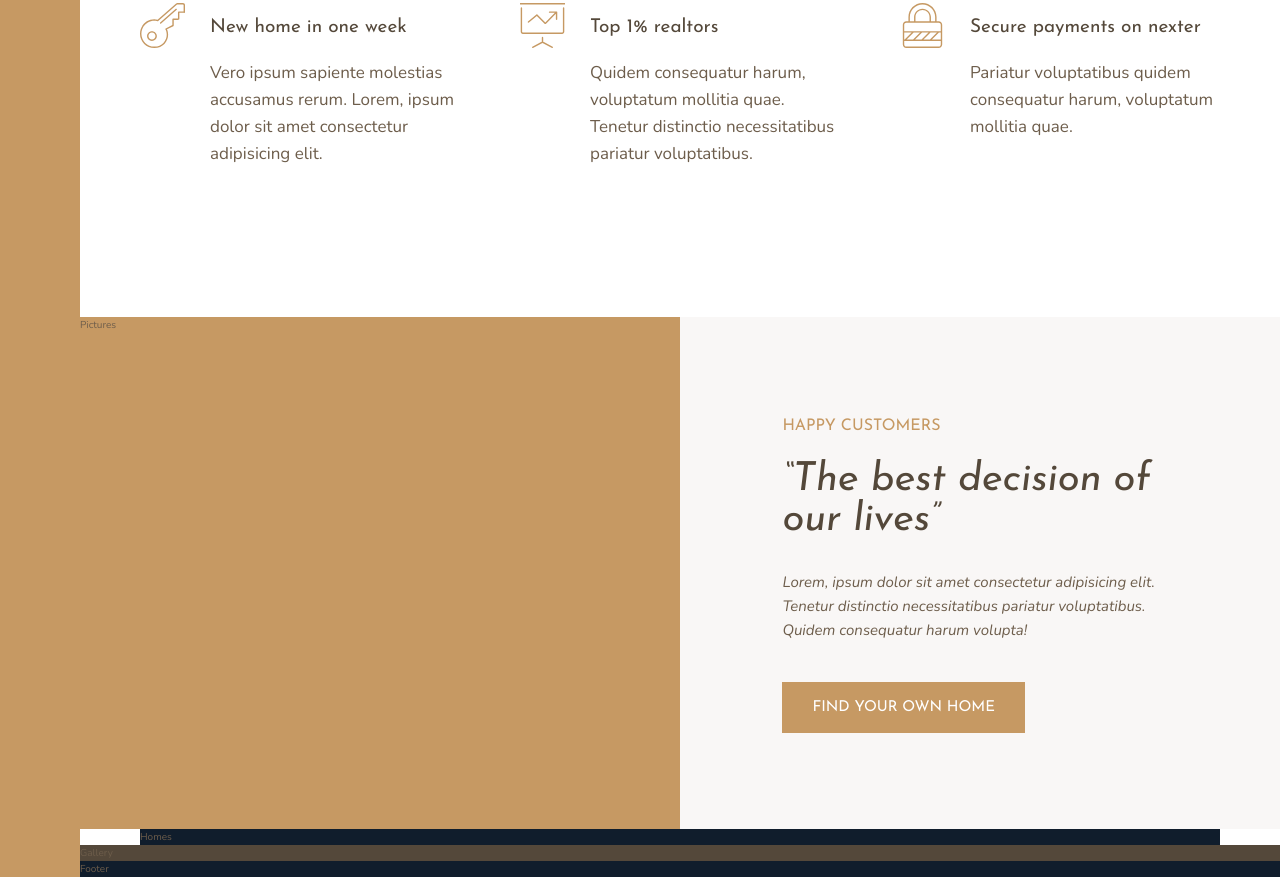
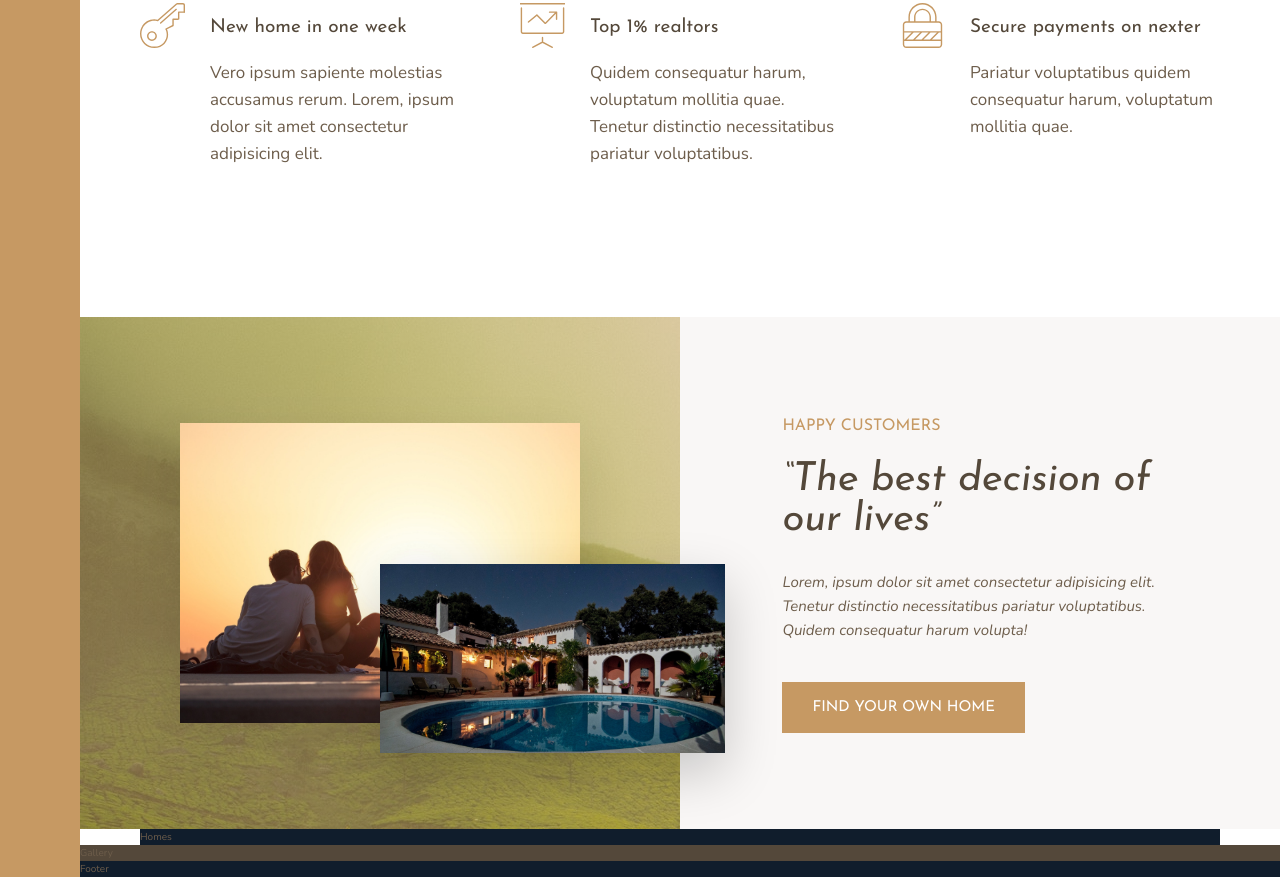
Before and after one commit to Caiko/nexter-course-project, a website: page index.html in a window 1280 px wide. Shown: the part 991-1868 px from the top of the page. Drawn offline with nearby package versions, Linux system fonts and the light colour scheme.

Commit message:
Finished story layout

```diff
--- a/index.html
+++ b/index.html
@@ -84,7 +84,14 @@
       </div>
     </section>
 
-    <div class="story__pictures">Pictures</div>
+    <div class="story__pictures">
+      <img
+        src="img/story-1.jpeg"
+        alt="Couple with new house"
+        class="story__img--1"
+      />
+      <img src="img/story-2.jpeg" alt="New house" class="story__img--2" />
+    </div>
 
     <div class="story__content">
       <h3 class="heading-3 mb-sm">Happy Customers</h3>
--- a/sass/_story.scss
+++ b/sass/_story.scss
@@ -4,6 +4,34 @@
   &__pictures {
     background-color: $color-primary;
     grid-column: full-start / col-end 4;
+    background-image: linear-gradient(
+        rgba($color-primary, 0.5),
+        rgba($color-primary, 0.5)
+      ),
+      url(../img/back.jpg);
+    // linear-gradient() expects a start color and an end color.
+    // This creates a solid overlay color with no gradient effect — just a flat, semi-transparent layer.
+
+    display: grid;
+    grid-template-rows: repeat(6, 1fr);
+    grid-template-columns: repeat(6, 1fr);
+
+    align-items: center;
+  }
+
+  &__img--1 {
+    width: 100%;
+    grid-row: 2 / 6;
+    grid-column: 2/6;
+    box-shadow: 0 2rem 5rem rgba($color: #000000, $alpha: 0.1);
+  }
+
+  &__img--2 {
+    width: 115%;
+    grid-row: 4 / 6;
+    grid-column: 4/7;
+    z-index: 10;
+    box-shadow: 0 2rem 5rem rgba($color: #000000, $alpha: 0.2);
   }
 
   &__content {
```
Also changed, not shown: css/style.css, 1 other file.
